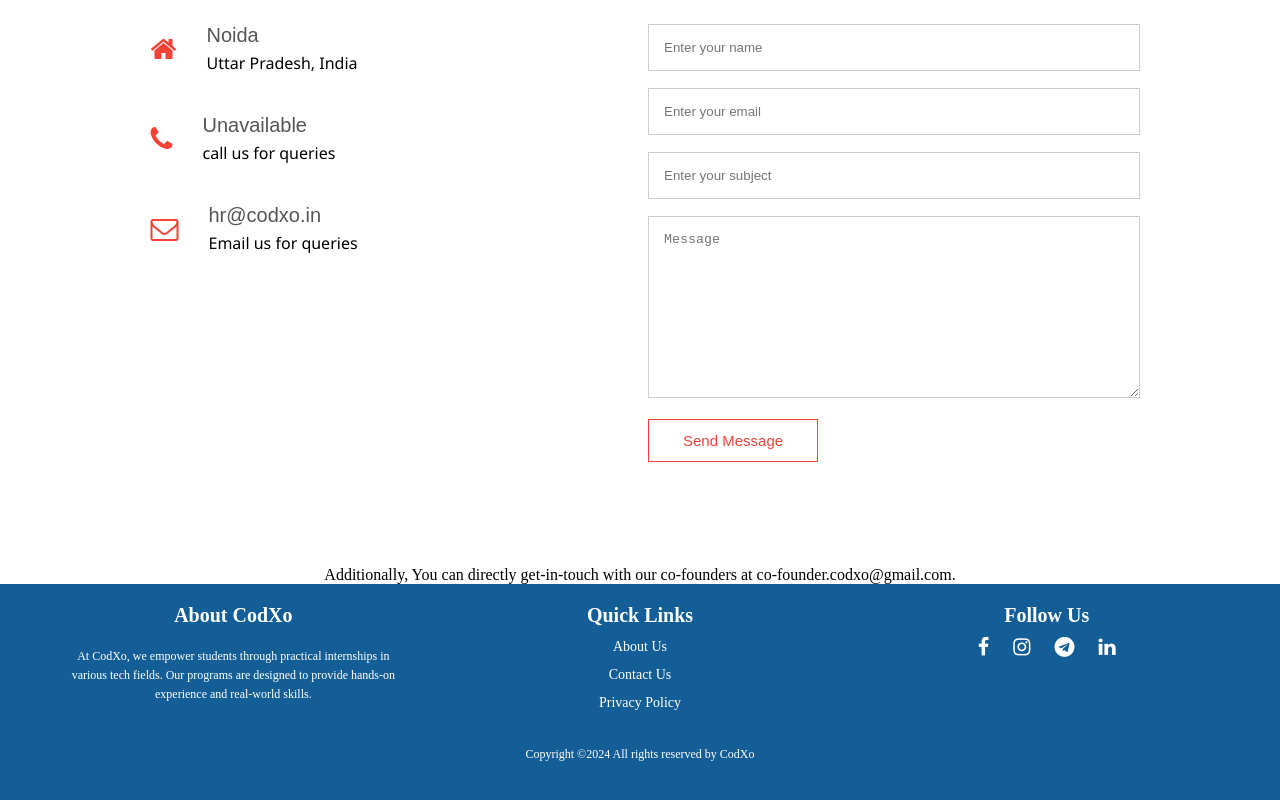
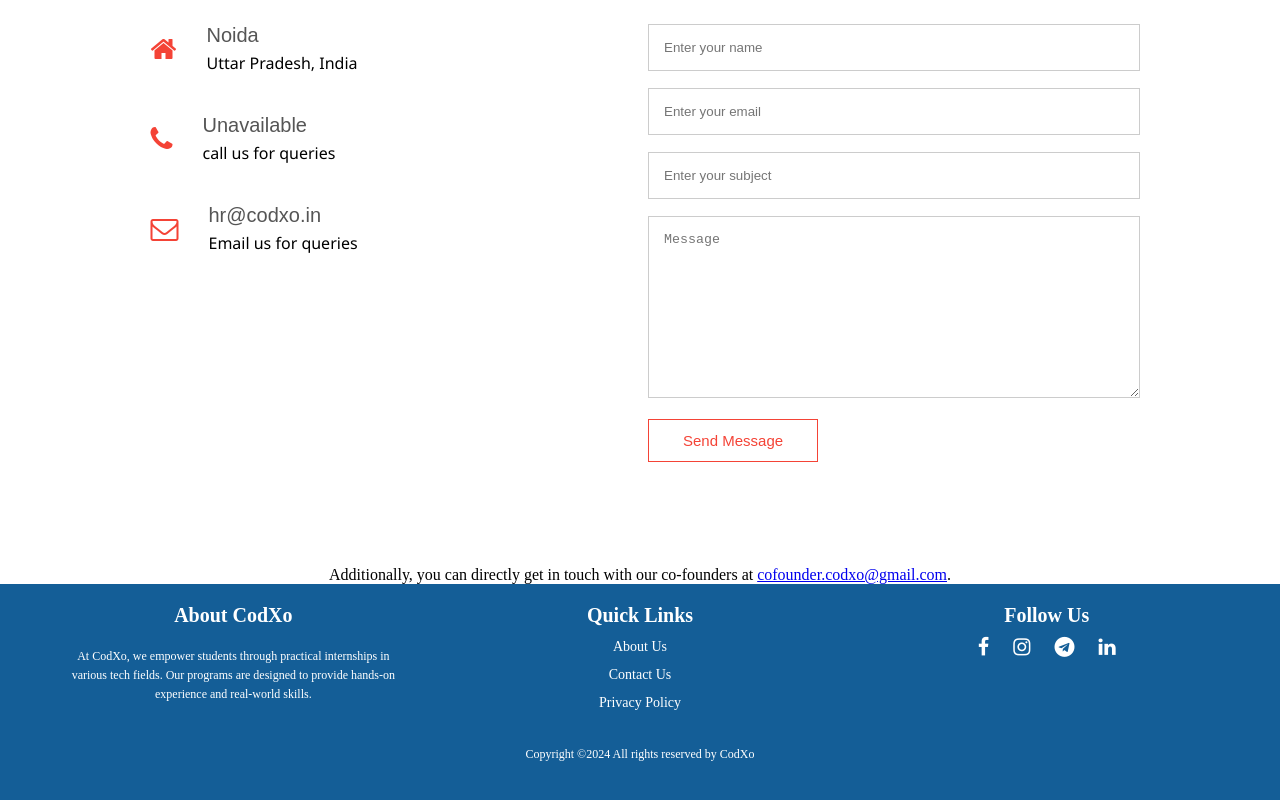
Before and after one commit to Satyam-KT/Codxo, a website: page public/contact.html in a window 1280 px wide. Shown: the part 990-1790 px from the top of the page. Drawn offline with Linux system fonts and the light colour scheme.

Commit message:
testimonial

```diff
--- a/public/contact.html
+++ b/public/contact.html
@@ -104,8 +104,9 @@
             <div class="g-recaptcha" data-sitekey="6LdOiQEqAAAAAMgSz7_Zx-XQWm2IOW6v1NooeDJc"></div>
           </form>
         </div>
-        <p>Additionally, You can directly get-in-touch with our co-founders at
-        co-founder.codxo@gmail.com.</p>
+        <p>Additionally, you can directly get in touch with our co-founders at
+          <a href="mailto:cofounder.codxo@gmail.com">cofounder.codxo@gmail.com</a>.
+      </p>
       </div>
 
       <script>
```
